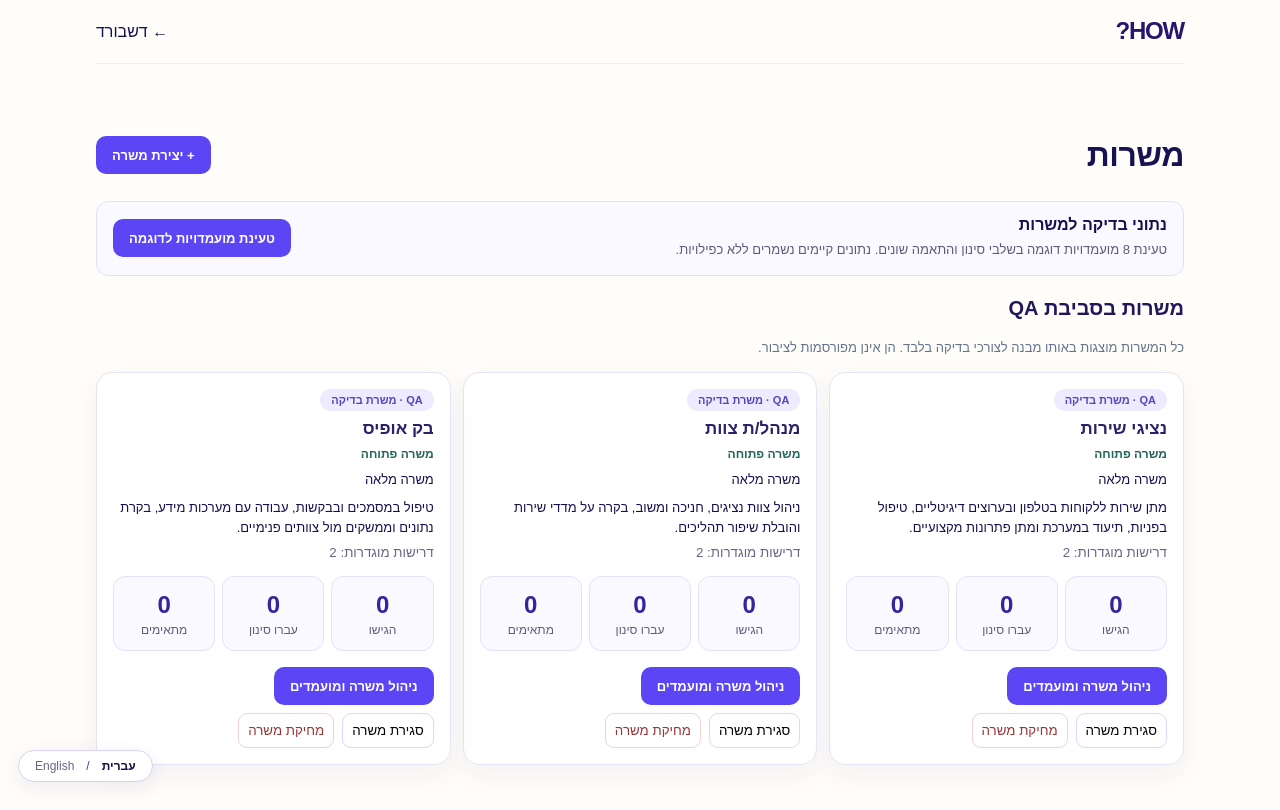
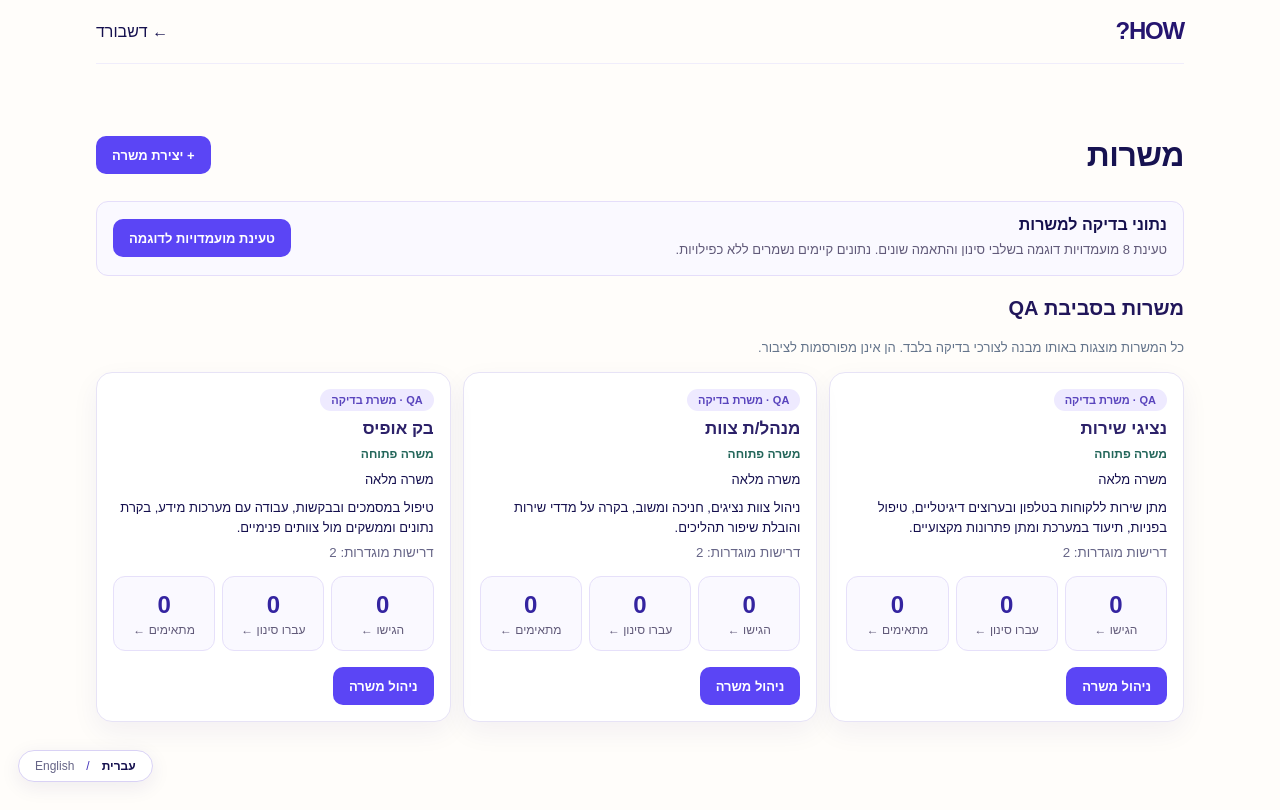
Before and after one commit to IritSel/recruitment-ai, a Next.js app: page /recruiter/jobs in a window 1280 px wide. Built offline with nearby package versions, Linux system fonts and the light colour scheme.

Commit message:
Make recruiter job metrics link to filtered candidate management page

```diff
--- a/app/recruiter/jobs/page.tsx
+++ b/app/recruiter/jobs/page.tsx
@@ -50,10 +50,8 @@
  <p style={{margin:0,fontSize:13}}>{job.employment}</p>
  <p style={{margin:0,fontSize:13,lineHeight:1.5}}>{job.description.length>150?job.description.slice(0,150)+"…":job.description}</p>
  <small>{en?"Defined requirements":"דרישות מוגדרות"}: {job.criteria?.length||0}</small>
- <div style={{display:"grid",gridTemplateColumns:"repeat(3,minmax(0,1fr))",gap:7,margin:"8px 0",direction:"rtl"}}>{[{label:"הגישו",value:submitted},{label:"עברו סינון",value:screened},{label:"מתאימים",value:matched}].map(metric=><div key={metric.label} style={{border:"1px solid #e6e0fa",borderRadius:12,padding:"12px 5px",textAlign:"center",background:"#faf9ff"}}><strong style={{display:"block",fontSize:24,color:"#3424a0",lineHeight:1.3}}>{metric.value}</strong><span style={{fontSize:12,color:"#615a79"}}>{metric.label}</span></div>)}</div>
- <Link className="button" style={{justifySelf:"start"}} href={"/recruiter/jobs/manage?id="+encodeURIComponent(job.id)}>{en?"Manage job and candidates":"ניהול משרה ומועמדים"}</Link>
- <div style={{display:"flex",gap:8,flexWrap:"wrap"}}><button type="button" onClick={()=>toggleClose(job.id)} style={{padding:9,borderRadius:9,border:"1px solid #ddd6fe",background:"white"}}>{closedIds.includes(job.id)?"פתיחת משרה מחדש":"סגירת משרה"}</button><button type="button" onClick={()=>deleteJob(job.id,job.title)} style={{padding:9,borderRadius:9,border:"1px solid #f1d2d2",background:"white",color:"#9b3434"}}>מחיקת משרה</button></div>
- </article>})}
+ <div style={{display:"grid",gridTemplateColumns:"repeat(3,minmax(0,1fr))",gap:7,margin:"8px 0",direction:"rtl"}}>{[{label:"הגישו",value:submitted,filter:"all"},{label:"עברו סינון",value:screened,filter:"screened"},{label:"מתאימים",value:matched,filter:"matched"}].map(metric=><Link key={metric.label} href={"/recruiter/jobs/manage?id="+encodeURIComponent(job.id)+"&filter="+metric.filter} style={{border:"1px solid #e6e0fa",borderRadius:12,padding:"12px 5px",textAlign:"center",background:"#faf9ff",textDecoration:"none"}}><strong style={{display:"block",fontSize:24,color:"#3424a0",lineHeight:1.3}}>{metric.value}</strong><span style={{fontSize:12,color:"#615a79"}}>{metric.label} ←</span></Link>)}</div>
+ <Link className="button" style={{justifySelf:"start"}} href={"/recruiter/jobs/manage?id="+encodeURIComponent(job.id)}>{en?"Manage job":"ניהול משרה"}</Link> </article>})}
  </div></section>
  </section></main>;
 }
```
